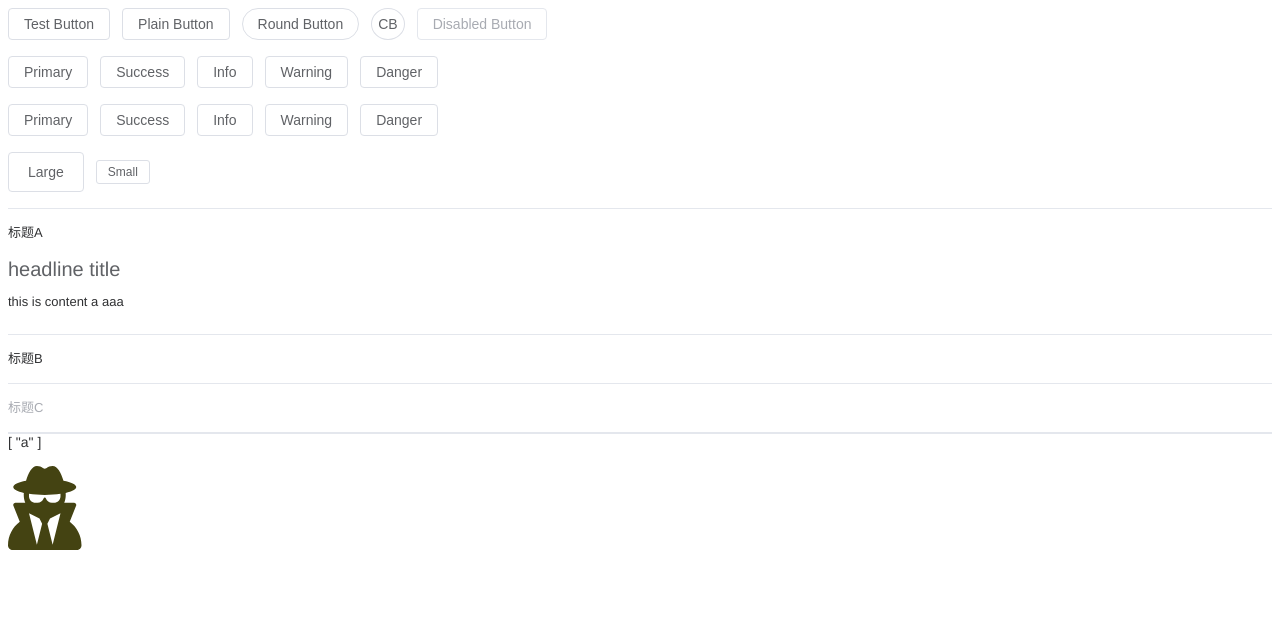
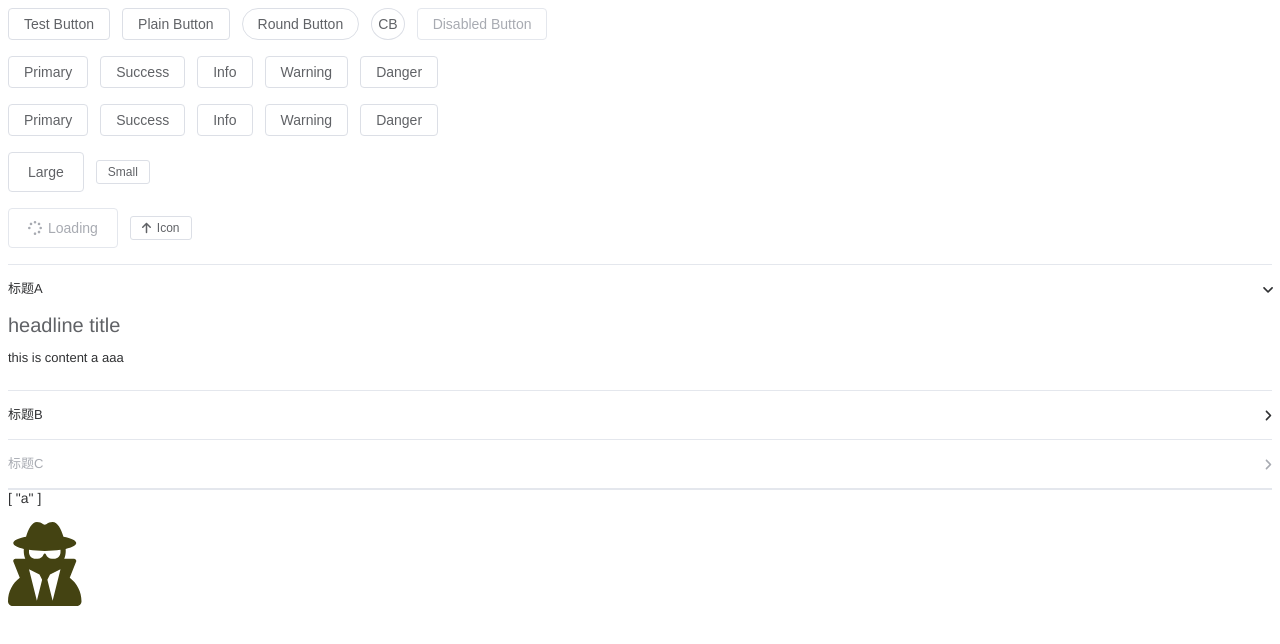
Before and after one commit to 1974193036/v-element, a Vue app: page / in a window 1280 px wide. Shown: the top 644 px of the page. Built offline with nearby package versions, Linux system fonts and the light colour scheme.

Commit message:
feat: Icon组件

```diff
--- a/src/App.vue
+++ b/src/App.vue
@@ -12,11 +12,14 @@ const openedValue = ref(['a'])
 
 const size = ref<any>('3x')
 
+const loading = ref(true)
+
 onMounted(() => {
   console.log(buttonRef.value?.ref)
   setTimeout(() => {
     // openedValue.value = ['a', 'b']
     size.value = '6x'
+    loading.value = true
   }, 2000)
 })
 </script>
@@ -74,6 +77,12 @@ onMounted(() => {
     <Button size="small">
       Small
     </Button><br><br>
+    <Button size="large" :loading="loading">
+      Loading
+    </Button>
+    <Button size="small" icon="arrow-up">
+      Icon
+    </Button><br><br>
 
     <Collapse v-model="openedValue">
       <CollapseItem name="a" title="标题A">
--- a/src/components/Button/Button.vue
+++ b/src/components/Button/Button.vue
@@ -1,9 +1,10 @@
 <script setup lang="ts">
 import { ref } from 'vue'
+import Icon from '../Icon/Icon.vue'
 import type { ButtonProps } from './types'
 
 withDefaults(defineProps<ButtonProps>(), {
-  nativeType: 'button'
+  nativeType: 'button',
 })
 
 defineOptions({
@@ -13,7 +14,7 @@ defineOptions({
 const _ref = ref<HTMLButtonElement>()
 
 defineExpose({
-  ref: _ref
+  ref: _ref,
 })
 </script>
 
@@ -28,11 +29,14 @@ defineExpose({
       'is-round': round,
       'is-circle': circle,
       'is-disabled': disabled,
+      'is-loading': loading,
     }"
     :disabled="disabled || loading"
     :autofocus="autofocus"
     :type="nativeType"
   >
+    <Icon v-if="loading" icon="spinner" spin />
+    <Icon v-if="icon" :icon="icon" />
     <span><slot /></span>
   </button>
 </template>
--- a/src/components/Button/style.css
+++ b/src/components/Button/style.css
@@ -79,6 +79,9 @@
     background-color: var(--vk-button-disabled-bg-color);
     border-color: var(--vk-button-disabled-border-color);
   }
+  [class*=vk-icon] + span {
+    margin-left: 6px;
+  }
 }
 
 @each $val in primary,success,warning,info,danger {
--- a/src/components/Collapse/CollapseItem.vue
+++ b/src/components/Collapse/CollapseItem.vue
@@ -1,5 +1,6 @@
 <script setup lang="ts">
 import { computed, inject } from 'vue'
+import Icon from '../Icon/Icon.vue'
 import type { CollapseItemProps } from './types'
 import { collapseContextKey } from './types'
 
@@ -40,7 +41,7 @@ const transitionEvents: Record<string, (el: HTMLElement) => void> = {
   afterLeave(el) {
     el.style.height = ''
     el.style.overflow = ''
-  }
+  },
 }
 </script>
 
@@ -63,6 +64,7 @@ const transitionEvents: Record<string, (el: HTMLElement) => void> = {
       <slot name="title">
         {{ title }}
       </slot>
+      <Icon icon="angle-right" class="header-angle" />
     </div>
 
     <Transition name="slide" v-on="transitionEvents">
```
